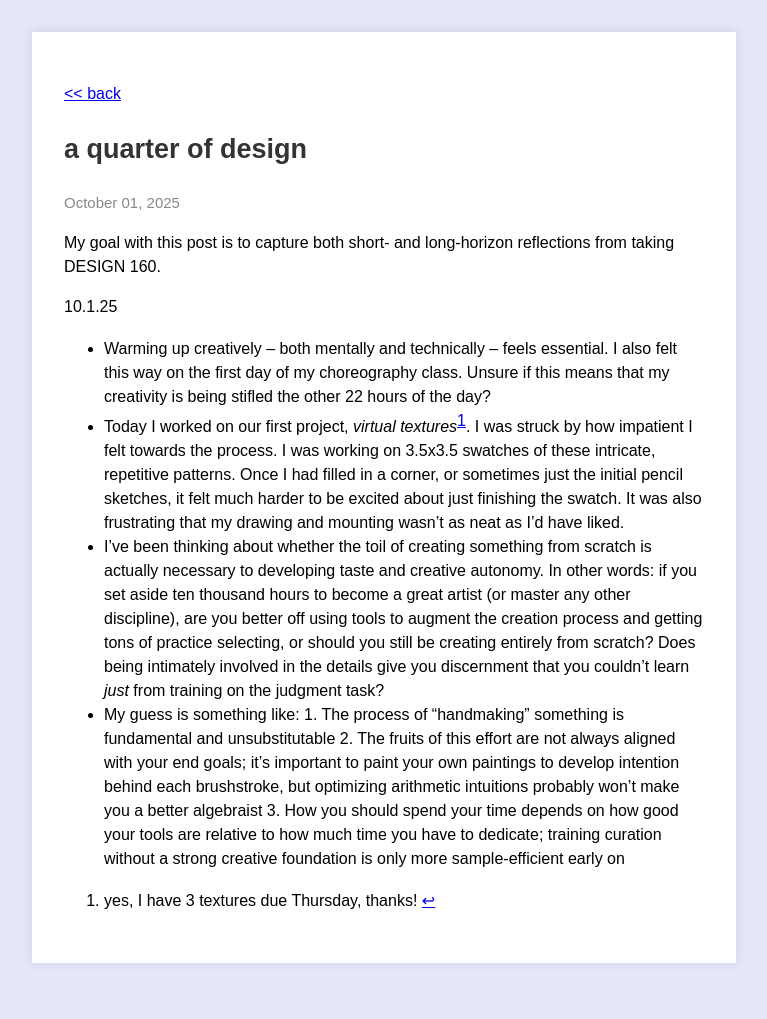
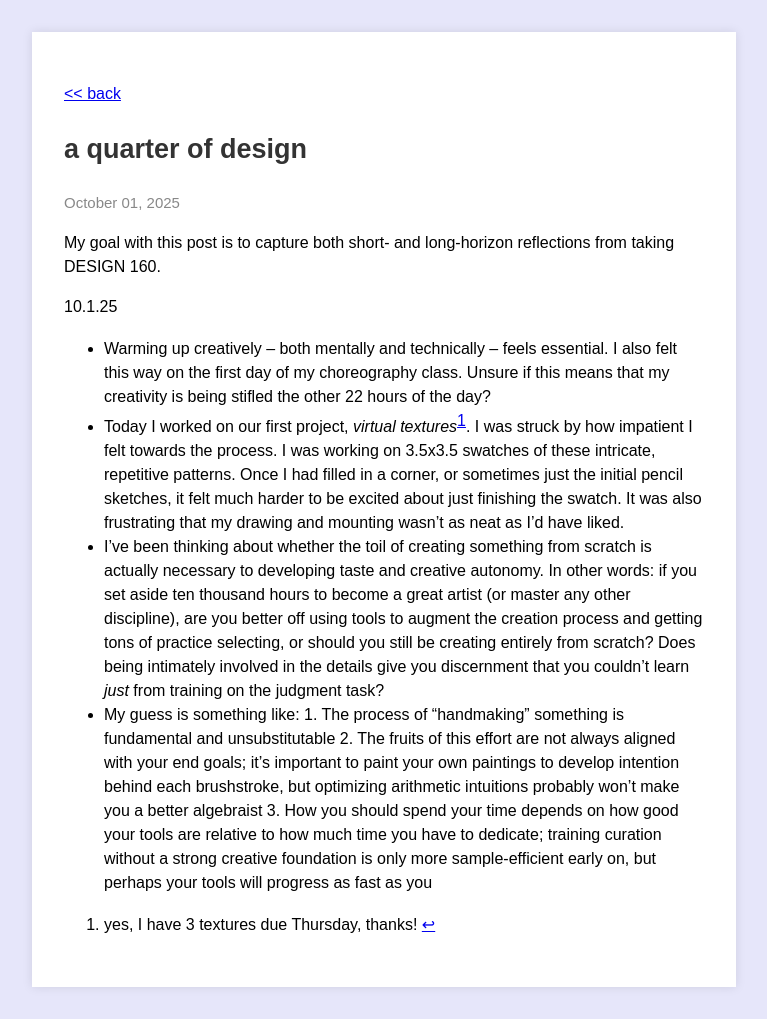
Before and after one commit to Christine8888/christine8888.github.io, a Jekyll site: the page built from _all_posts/_published/2025-10-01-reflections-on-design.md, in a window 1280 px wide. Shown: the whole page, without its empty margins (256-1023 px from the left). Built offline with Jekyll 4.4.1, drawn with Linux system fonts in a browser that asks for light colours; before the commit the page ends 995 px from its top, so only the background shows below that.

Commit message:
senior year

```diff
--- a/_all_posts/_published/2025-10-01-reflections-on-design.md
+++ b/_all_posts/_published/2025-10-01-reflections-on-design.md
@@ -11,6 +11,6 @@ My goal with this post is to capture both short- and long-horizon reflections fr
 - Warming up creatively -- both mentally and technically -- feels essential. I also felt this way on the first day of my choreography class. Unsure if this means that my creativity is being stifled the other 22 hours of the day?
 - Today I worked on our first project, *virtual textures*[^texture]. I was struck by how impatient I felt towards the process. I was working on 3.5x3.5 swatches of these intricate, repetitive patterns. Once I had filled in a corner, or sometimes just the initial pencil sketches, it felt much harder to be excited about just finishing the swatch. It was also frustrating that my drawing and mounting wasn't as neat as I'd have liked.
 - I've been thinking about whether the toil of creating something from scratch is actually necessary to developing taste and creative autonomy. In other words: if you set aside ten thousand hours to become a great artist (or master any other discipline), are you better off using tools to augment the creation process and getting tons of practice selecting, or should you still be creating entirely from scratch? Does being intimately involved in the details give you discernment that you couldn't learn *just* from training on the judgment task?
-- My guess is something like: 1. The process of "handmaking" something is fundamental and unsubstitutable 2. The fruits of this effort are not always aligned with your end goals; it's important to paint your own paintings to develop intention behind each brushstroke, but optimizing arithmetic intuitions probably won't make you a better algebraist 3. How you should spend your time depends on how good your tools are relative to how much time you have to dedicate; training curation without a strong creative foundation is only more sample-efficient early on
+- My guess is something like: 1. The process of "handmaking" something is fundamental and unsubstitutable 2. The fruits of this effort are not always aligned with your end goals; it's important to paint your own paintings to develop intention behind each brushstroke, but optimizing arithmetic intuitions probably won't make you a better algebraist 3. How you should spend your time depends on how good your tools are relative to how much time you have to dedicate; training curation without a strong creative foundation is only more sample-efficient early on, but perhaps your tools will progress as fast as you
 
 [^texture]: yes, I have 3 textures due Thursday, thanks!
--- a/gallery.html
+++ b/gallery.html
@@ -13,7 +13,7 @@
             <div class="nav-buttons">
                 <a href="index.html" class="nav-button">me</a>
                 <a href="work.html" class="nav-button">work</a>
-                <!--  <a href="blog.html" class="nav-button">writing</a> -->
+                 <a href="blog.html" class="nav-button">writing</a>
                 <a href="gallery.html" class="nav-button active">gallery</a>
             </div>
         </header>
--- a/work.html
+++ b/work.html
@@ -13,7 +13,7 @@
             <div class="nav-buttons">
                 <a href="index.html" class="nav-button">me</a>
                 <a href="work.html" class="nav-button active">work</a>
-                <!--  <a href="blog.html" class="nav-button">writing</a> -->
+                 <a href="blog.html" class="nav-button">writing</a>
                 <a href="gallery.html" class="nav-button">gallery</a>
             </div>
         </header>
```
